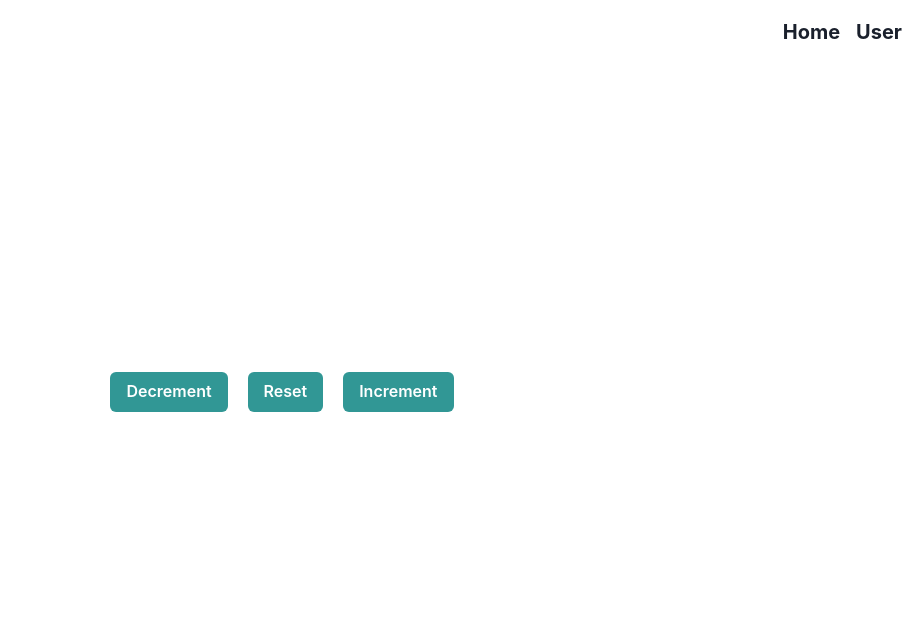
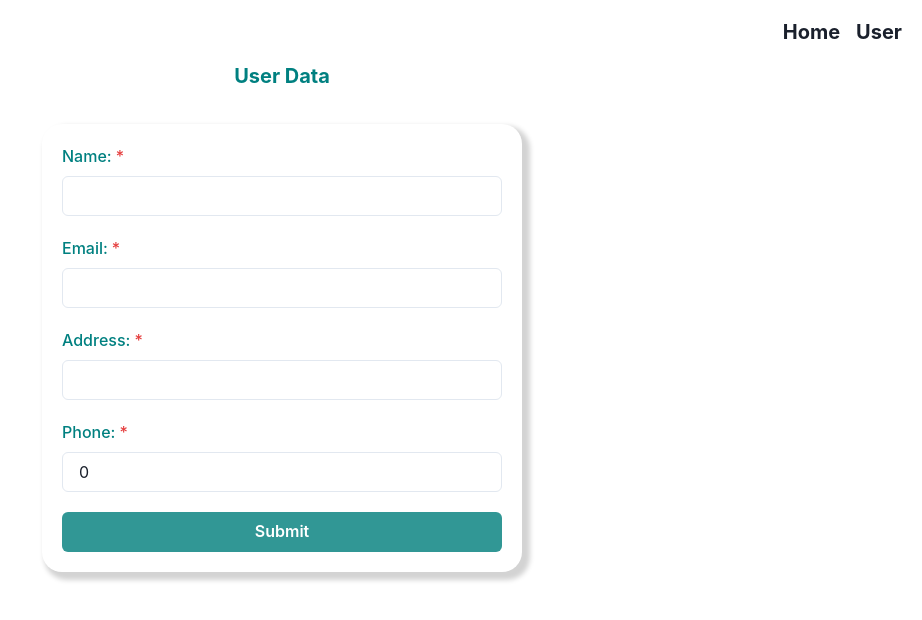
Before and after one commit to srishtigautam21/upliance-assignment, a React (Create React App) app: page /users in a window 1280 px wide. Shown: the top 620 px of the page, without its empty margins (358-1280 px from the left). Built offline with nearby package versions, Linux system fonts and the light colour scheme.

Commit message:
Made userForm

```diff
--- a/package.json
+++ b/package.json
@@ -12,6 +12,7 @@
     "framer-motion": "^11.0.6",
     "react": "^18.2.0",
     "react-dom": "^18.2.0",
+    "react-router-dom": "^6.22.1",
     "react-scripts": "5.0.1",
     "web-vitals": "^2.1.4"
   },
--- a/src/App.js
+++ b/src/App.js
@@ -1,20 +1,28 @@
 import "./App.css";
 import Counter from "./component/Counter";
+import UserForm from "./component/UserForm";
 import { Heading, Flex, Box } from "@chakra-ui/react";
+import { Routes, Route, Link } from "react-router-dom";
 
 function App() {
   return (
     <Box p={0} m={0}>
       <Flex alignItems='center' justifyContent='right' gap='4' p={5}>
+        <Link to='/'>
           <Heading fontSize='20' _hover={{ color: "blue", cursor: "pointer" }}>
             Home
           </Heading>
-
+        </Link>
+        <Link to='/users'>
           <Heading fontSize='20' _hover={{ color: "blue", cursor: "pointer" }}>
             User
           </Heading>
+        </Link>
       </Flex>
-      <Counter />
+      <Routes>
+        <Route path='/' element={<Counter />} />
+        <Route path='/users' element={<UserForm />} />
+      </Routes>
     </Box>
   );
 }
--- /dev/null
+++ b/src/component/UserForm.jsx
@@ -0,0 +1,140 @@
+import {
+  Box,
+  FormControl,
+  FormLabel,
+  Input,
+  Flex,
+  Heading,
+  Button,
+} from "@chakra-ui/react";
+import React, { useEffect, useState } from "react";
+import { Form } from "react-router-dom";
+import { useUser } from "../context/userContext";
+
+const UserForm = () => {
+  //   const [form, setForm] = useState({
+  //     id: "",
+  //     name: "",
+  //     email: "",
+  //     address: "",
+  //     phone: 0,
+  //   });
+  //   const [userData, setUserData] = useState([]);
+
+  //   const handleFormData = () => {
+  //     setForm((prev) => ({
+  //       ...prev,
+  //       id: (Date.now() * Math.random()).toFixed(0),
+  //     }));
+  //     setUserData((prev) => [...prev, form]);
+  //     localStorage.setItem("userArr", JSON.stringify(userData));
+  //     console.log(userData);
+  //   };
+  const { form, setForm, handleFormData, handleInput, userData } = useUser();
+  useEffect(() => {
+    console.log("2nd", userData);
+    localStorage.setItem("userArr", JSON.stringify(userData));
+  }, [userData]);
+  return (
+    // <Form onSubmit={handleFormData}>
+    <Flex
+      direction='column'
+      alignItems='center'
+      justifyContent='center'
+      gap='4'
+    >
+      <Heading fontSize='20' color='teal'>
+        User Data
+      </Heading>
+      <Box
+        w='480px'
+        m={5}
+        p={5}
+        bg='white'
+        borderRadius='20px'
+        boxShadow='5px 5px 5px 3px lightgray'
+      >
+        {/* <Form useSub> */}
+        <FormControl isRequired mb='20px'>
+          <FormLabel color='teal'>Name:</FormLabel>
+          <Input
+            type='text'
+            name='name'
+            value={form.name}
+            onChange={
+              // (e) =>
+              //   setForm((prev) => ({ ...prev, name: e.target.value }))
+              //   setForm({ ...form, name: e.target.value })
+              handleInput
+            }
+          ></Input>
+        </FormControl>
+        <FormControl isRequired mb='20px'>
+          <FormLabel color='teal'>Email:</FormLabel>
+          <Input
+            type='email'
+            name='email'
+            value={form.email}
+            onChange={
+              // (e) =>
+              //   setForm((prev) => ({ ...prev, email: e.target.value }))
+              //   setForm({ ...form, email: e.target.value })
+              handleInput
+            }
+          ></Input>
+        </FormControl>
+        <FormControl isRequired mb='20px'>
+          <FormLabel color='teal'>Address:</FormLabel>
+          <Input
+            type='text'
+            name='address'
+            value={form.address}
+            onChange={
+              // (e) =>
+              //   setForm((prev) => ({ ...prev, address: e.target.value }))
+              //   setForm({ ...form, address: e.target.value })
+              handleInput
+            }
+          ></Input>
+        </FormControl>
+        <FormControl isRequired mb='20px'>
+          <FormLabel color='teal'>Phone:</FormLabel>
+          <Input
+            type='number'
+            name='phone'
+            value={form.phone}
+            onChange={
+              // (e) =>
+              //   setForm((prev) => ({ ...prev, phone: e.target.value }))
+              //   setForm({ ...form, phone: e.target.value })
+              handleInput
+            }
+          ></Input>
+        </FormControl>
+        {/* </Form> */}
+        <Button
+          colorScheme='teal'
+          size='md'
+          // onClick={() => handleIncrement()}
+          // disabled={disableBtn}
+          cursor='pointer'
+          w='100%'
+          // type='submit'
+          onClick={() => {
+            // setForm((prev) => ({
+            //   ...prev,
+            //   id: Date.now().toString(),
+            // }));
+            handleFormData();
+            setForm({ ...form, name: "", email: "", address: "", phone: "" });
+          }}
+        >
+          Submit
+        </Button>
+      </Box>
+    </Flex>
+    // </Form>
+  );
+};
+
+export default UserForm;
--- /dev/null
+++ b/src/context/userContext.js
@@ -0,0 +1,50 @@
+import { useContext, createContext, useState } from "react";
+
+const UserContext = createContext({});
+
+const UserProvider = ({ children }) => {
+  const [form, setForm] = useState({
+    id: "",
+    name: "",
+    email: "",
+    address: "",
+    phone: 0,
+  });
+  const [userData, setUserData] = useState([]);
+
+  const handleInput = (e) => {
+    const name = e.target.name;
+    const value = e.target.value;
+    setForm({ ...form, [name]: value });
+  };
+
+  const handleFormData = () => {
+    // e.preventDefault();
+    // setForm((prev) => ({
+    //   ...prev,
+    //   id: (Date.now() * Math.random()).toFixed(0),
+    // }));
+    const newUser = { ...form, id: Date.now().toString() };
+    console.log(userData, newUser);
+    setUserData([...userData, newUser]);
+    // console.log("2nd", userData, newUser);
+    // localStorage.setItem("userArr", JSON.stringify(userData));
+  };
+  return (
+    <UserContext.Provider
+      value={{
+        form,
+        setForm,
+        userData,
+        setUserData,
+        handleFormData,
+        handleInput,
+      }}
+    >
+      {children}
+    </UserContext.Provider>
+  );
+};
+
+const useUser = () => useContext(UserContext);
+export { useUser, UserProvider };
--- a/src/index.js
+++ b/src/index.js
@@ -1,7 +1,9 @@
 import React from "react";
 import ReactDOM from "react-dom/client";
 import App from "./App";
-import { ChakraProvider, extendTheme } from "@chakra-ui/react";
+import { ChakraProvider } from "@chakra-ui/react";
+import { BrowserRouter } from "react-router-dom";
+import { UserProvider } from "./context/userContext";
 //extend Theme
 
 // const colors={
@@ -23,7 +25,11 @@ root.render(
   <React.StrictMode>
     {/* theme={theme} */}
     <ChakraProvider>
-      <App />
+      <UserProvider>
+        <BrowserRouter>
+          <App />
+        </BrowserRouter>
+      </UserProvider>
     </ChakraProvider>
   </React.StrictMode>
 );
```
Also changed, not shown: src/component/RichTextEditor.jsx (added, +7 -0 lines), 1 other file (tests, documents, lock files or other folders). Lines whose indentation alone changed are shown as unchanged.
